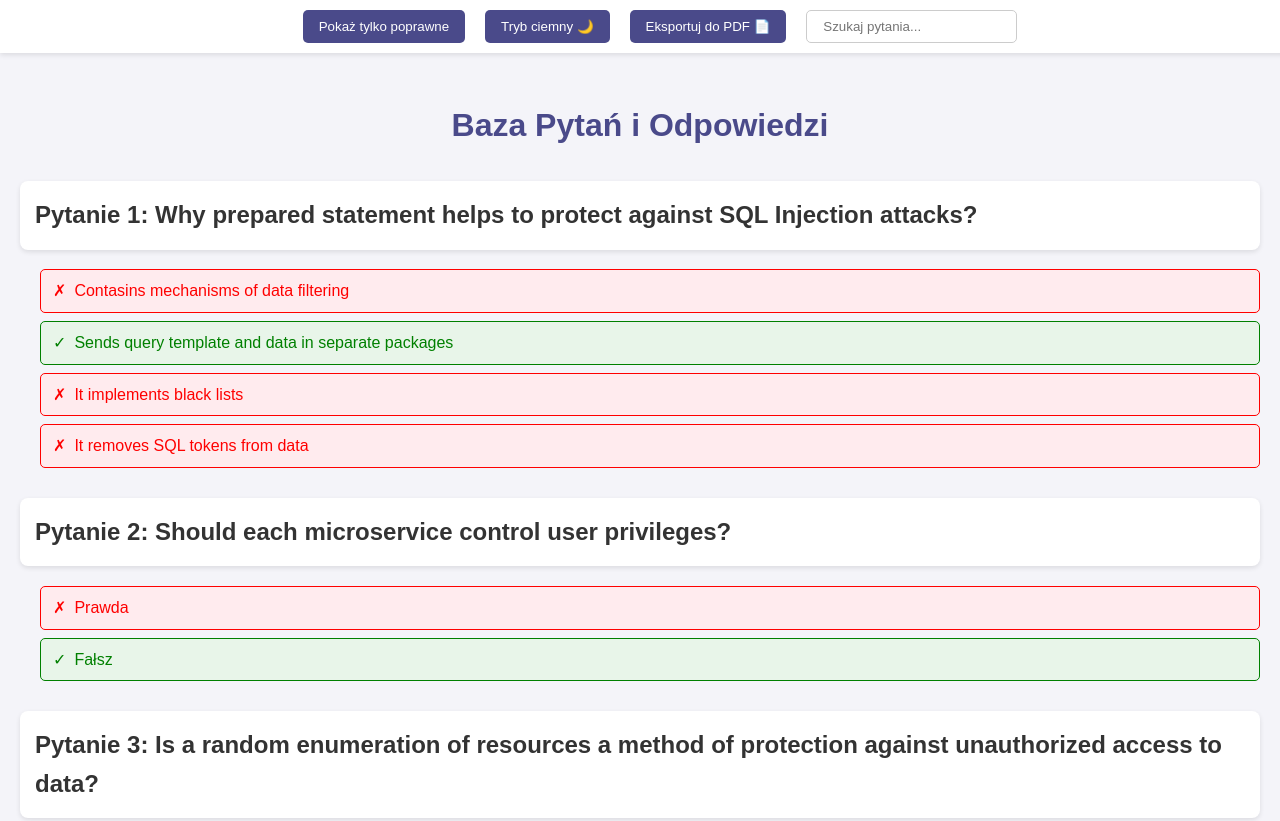
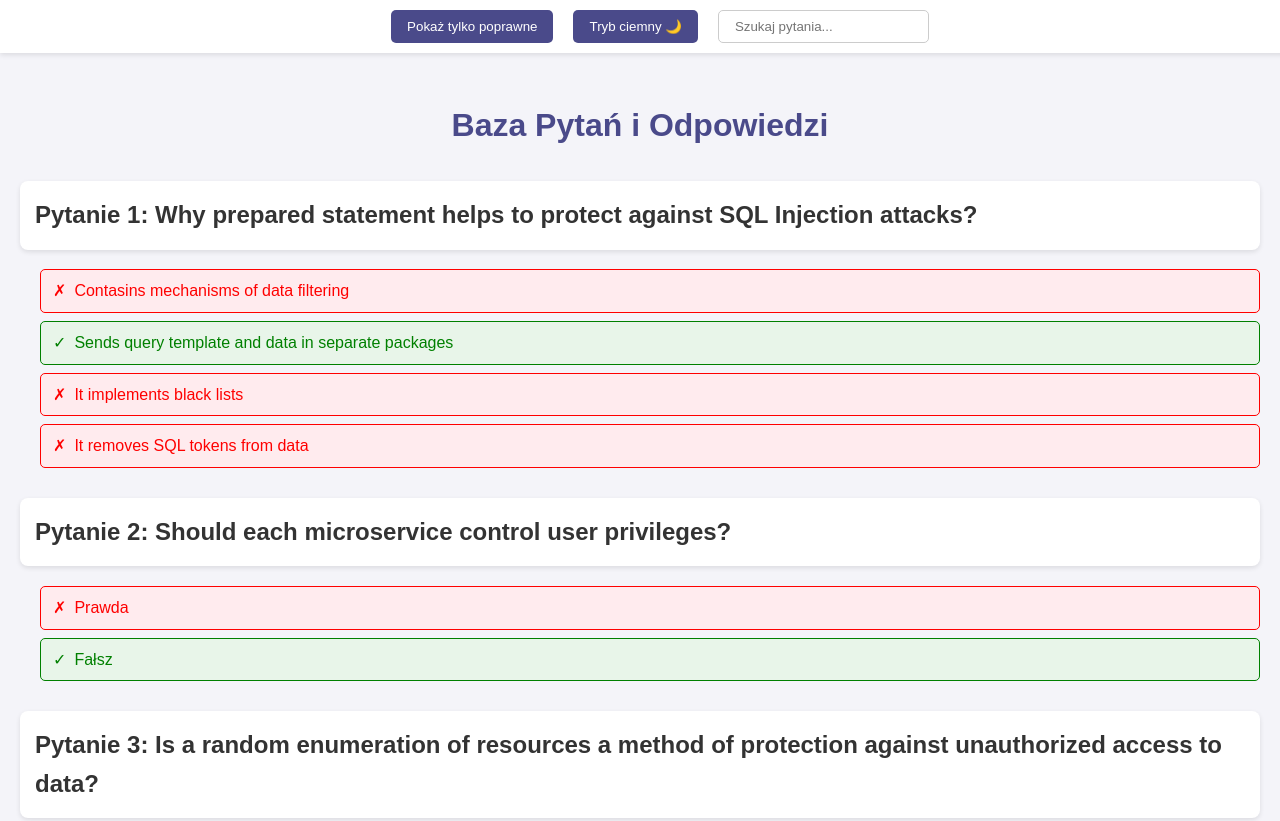
Before and after one commit to Romavel/romavel.github.io, a plain HTML site: page index.html in a window 1280 px wide. Shown: the top 821 px of the page. Drawn offline with nearby package versions, Linux system fonts and the light colour scheme.

Commit message:
Update index.html
Remove export button

```diff
--- a/index.html
+++ b/index.html
@@ -157,7 +157,6 @@
     <div class="top-menu">
         <button id="correctBtn" onclick="toggleCorrectAnswers()">Pokaż tylko poprawne</button>
         <button id="darkModeBtn" onclick="toggleDarkMode()">Tryb ciemny 🌙</button>
-        <button onclick="downloadPDF()">Eksportuj do PDF 📄</button>
         <input type="text" id="searchInput" placeholder="Szukaj pytania..." oninput="filterQuestions()" />
     </div>
 
```
